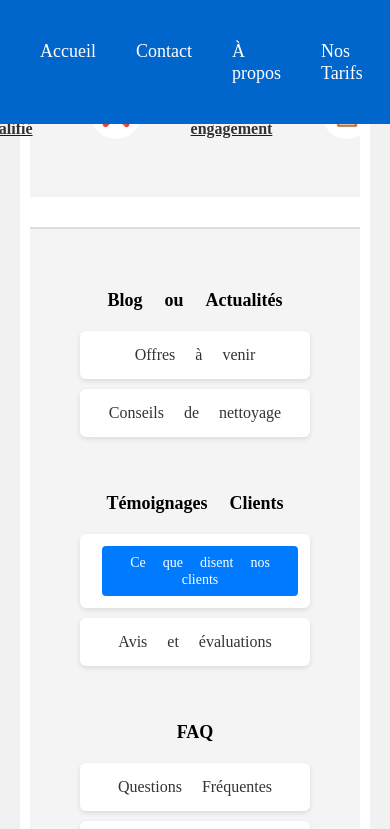
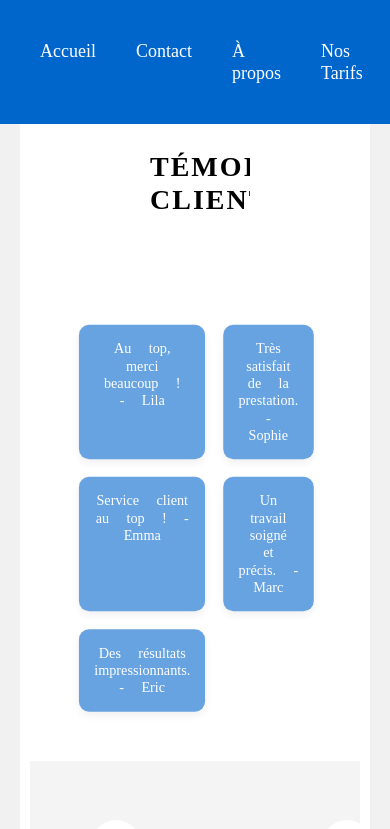
Before and after one commit to LOICKITOKO/kitoko-service, a React (Create React App) app in the folder frontend/: page /Testimonials in a window 390 px wide. Shown: the top 829 px of the page. Built offline with nearby package versions, Linux system fonts and the light colour scheme.

Commit message:
add task

```diff
--- a/frontend/src/App.js
+++ b/frontend/src/App.js
@@ -5,6 +5,7 @@ import { BrowserRouter as Router, Route, Routes, Link } from 'react-router-dom';
 import OffresVenir from './pages/OffresVenir';
 import CleaningTips from './pages/CleaningTips';
 import GeneralInfo from './pages/GeneralInfo';
+import Testimonials from './pages/Testimonials';
 import AvisEtEvaluations from './pages/AvisEtEvaluations';
 import FAQ from './pages/FAQ';
 import PersonnelQualifie from './pages/PersonnelQualifie';
@@ -30,7 +31,7 @@ function App() {
     desiredDate: '',
   });
 
-  const csrftoken = Cookies.get('csrftoken');
+const csrftoken = Cookies.get('csrftoken');
 
   const handleChange = (e) => {
     const { name, value } = e.target;
@@ -462,6 +463,7 @@ function App() {
           <Route path="/sans-engagement" element={<SansEngagement />} />
           <Route path="/demande-employe" element={<DemandeEmploye />} />
 	  <Route path="/offres-venir" element={<OffresVenir />} />
+	  <Route path="/Testimonials" element={<Testimonials />} />
         </Routes>
 
 	  {/* Nouveau Footer avant l'existant */}
@@ -514,7 +516,7 @@ function App() {
               <h3>Témoignages Clients</h3>
               <ul>
                 <li>
-                  <button onClick={() => alert('Ce que disent nos clients')} className="link-button">Ce que disent nos clients</button>
+                   <Link to="/Testimonials" className="link-button">Testimonials</Link>
                 </li>
 	           <li>
                    <Link to="/avis-et-evaluations" className="link-button">Avis et évaluations</Link>
--- /dev/null
+++ b/frontend/src/pages/Testimonials.css
@@ -0,0 +1,118 @@
+/* Styles pour la page Témoignages Clients */
+.testimonials-container {
+    text-align: center;
+    padding: 50px;
+    background-color: #ffffff; /* Fond blanc pour le conteneur principal */
+    font-family: 'Arial', sans-serif; /* Police générale */
+}
+
+h1 {
+    font-size: 32px;
+    margin-bottom: 20px;
+    color: #0066cc; /* Couleur bleue pour le titre */
+    font-weight: bold;
+}
+
+/* Mosaïque de témoignages */
+.testimonial-mosaic {
+    display: grid;
+    grid-template-columns: repeat(5, 1fr); /* 5 témoignages visibles à la fois */
+    gap: 20px;
+    padding: 20px;
+    max-width: 900px;
+    margin: auto;
+    overflow: hidden; /* Cache les témoignages hors de la grille */
+}
+
+/* Carte de chaque témoignage */
+.testimonial-card {
+    background: #0066cc; /* Bleu clair pour l'arrière-plan de la carte */
+    padding: 20px;
+    border-radius: 10px;
+    box-shadow: 0 4px 8px rgba(0, 0, 0, 0.1);
+    font-size: 16px;
+    color: white; /* Texte en blanc pour un bon contraste */
+    text-align: center;
+    opacity: 0.8; /* Un peu transparent pour l'effet de cassure */
+    transition: transform 1s ease-in-out, opacity 1s ease-in-out;
+}
+
+/* Témoignage actif : effectue un zoom dynamique et légèrement cassé */
+.testimonial-card.active {
+    opacity: 1;
+    transform: scale(1.2) rotate(3deg); /* Zoom léger avec une rotation pour un effet cassant */
+}
+
+/* Témoignage inactif : légère réduction et rotation */
+.testimonial-card:not(.active) {
+    opacity: 0.6;
+    transform: scale(0.9) rotate(-3deg); /* Réduit la taille et tourne légèrement pour l'effet cassant */
+}
+
+/* Animation de défilement du témoignage */
+@keyframes slideIn {
+    0% {
+        opacity: 0;
+        transform: translateX(100%);
+    }
+    50% {
+        opacity: 0.5;
+        transform: translateX(50%);
+    }
+    100% {
+        opacity: 1;
+        transform: translateX(0);
+    }
+}
+
+/* Animation de vibrations (mouvement cassant) */
+@keyframes shakeEffect {
+    0% { transform: translateX(0); }
+    25% { transform: translateX(-5px); }
+    50% { transform: translateX(5px); }
+    75% { transform: translateX(-5px); }
+    100% { transform: translateX(5px); }
+}
+
+/* Appliquer l'animation de vibration aux cartes lors de l'activation */
+.testimonial-card.active {
+    animation: shakeEffect 0.5s ease-in-out; /* Vibration au changement de carte */
+}
+
+/* Animation de zoom automatique sur les témoignages */
+@keyframes zoomInOut {
+    0% {
+        transform: scale(1); /* Démarre à la taille normale */
+    }
+    50% {
+        transform: scale(1.1); /* Zoom léger à 1.1 */
+    }
+    100% {
+        transform: scale(1); /* Retour à la taille normale */
+    }
+}
+
+/* Appliquer l'animation de zoom automatique sur toutes les cartes */
+.testimonial-card {
+    animation: zoomInOut 5s infinite ease-in-out; /* Zoom automatique tous les 5 secondes */
+}
+
+/* Responsive Design pour les petites tailles d'écran */
+@media (max-width: 768px) {
+    .testimonials-container {
+        padding: 30px;
+    }
+
+    h1 {
+        font-size: 28px;
+    }
+
+    .testimonial-mosaic {
+        grid-template-columns: repeat(2, 1fr); /* 2 témoignages visibles sur mobile */
+    }
+
+    .testimonial-card {
+        padding: 15px;
+        font-size: 14px;
+    }
+}
--- /dev/null
+++ b/frontend/src/pages/Testimonials.js
@@ -0,0 +1,82 @@
+import React, { useState, useEffect } from "react";
+import "./Testimonials.css";
+
+// Liste réduite à 10 témoignages
+const testimonialsList = [
+  "Excellent travail ! - Julien",
+  "Service client au top ! - Emma",
+  "Une vraie qualité de prestation. - Lucas",
+  "Je referai appel à eux sans hésiter. - Nora",
+  "Travail soigné et rapide. - Mehdi",
+  "Rapidité et efficacité. - Pierre",
+  "Excellent service. - Claire",
+  "Un travail soigné et précis. - Marc",
+  "Très satisfait de la prestation. - Sophie",
+  "Une équipe professionnelle. - Léa",
+  "Je recommande sans hésiter. - Thomas",
+  "Un service irréprochable. - Antoine",
+  "De vrais experts ! - Sarah",
+  "Merci pour votre efficacité. - Léo",
+  "Impressionné par la qualité. - Camille",
+  "Rapide et à l'écoute. - Hugo",
+  "Une prestation parfaite. - Julie",
+  "Des résultats impressionnants. - Eric",
+  "Un service exceptionnel. - Amandine",
+  "Je reviendrai sans hésiter. - Vincent",
+  "Professionnalisme et rapidité. - Mathilde",
+  "Le meilleur service que j'ai eu ! - Paul",
+  "Très bonne expérience. - Élodie",
+  "Super qualité et service. - Alain",
+  "Au top, merci beaucoup ! - Lila",
+  "Travail bien fait et dans les délais. - Victor",
+  "Un grand merci à l'équipe. - Pauline",
+  "Toujours satisfait ! - Gabriel",
+  "Service exceptionnel à chaque fois. - Inès",
+  "Un vrai plaisir de travailler avec vous. - Jérôme"
+];
+
+const Testimonials = () => {
+  const [activeTestimonials, setActiveTestimonials] = useState([]);
+
+  // Fonction pour obtenir 5 témoignages aléatoires
+  const getRandomTestimonials = () => {
+    let randomTestimonials = [];
+    let remainingTestimonials = [...testimonialsList];
+
+    while (randomTestimonials.length < 5) {
+      const randomIndex = Math.floor(Math.random() * remainingTestimonials.length);
+      randomTestimonials.push(remainingTestimonials.splice(randomIndex, 1)[0]);
+    }
+
+    return randomTestimonials;
+  };
+
+  useEffect(() => {
+    // Initialiser avec 5 témoignages aléatoires au démarrage
+    setActiveTestimonials(getRandomTestimonials());
+
+    // Mettre à jour les témoignages toutes les 8 secondes
+    const interval = setInterval(() => {
+      setActiveTestimonials(getRandomTestimonials());
+    }, 8000); // Mettre à jour tous les 8 secondes avec de nouveaux témoignages
+
+    // Nettoyer l'intervalle à la destruction du composant
+    return () => clearInterval(interval);
+  }, []); // L'effet ne se lance qu'une seule fois au démarrage
+
+  return (
+    <div className="testimonials-container">
+      <h1>Témoignages Clients</h1>
+
+      <div className="testimonial-mosaic">
+        {activeTestimonials.map((testimonial, i) => (
+          <div key={i} className="testimonial-card">
+            {testimonial}
+          </div>
+        ))}
+      </div>
+    </div>
+  );
+};
+
+export default Testimonials;
```
Also changed, not shown: 2 other files (tests, documents, lock files or other folders).
